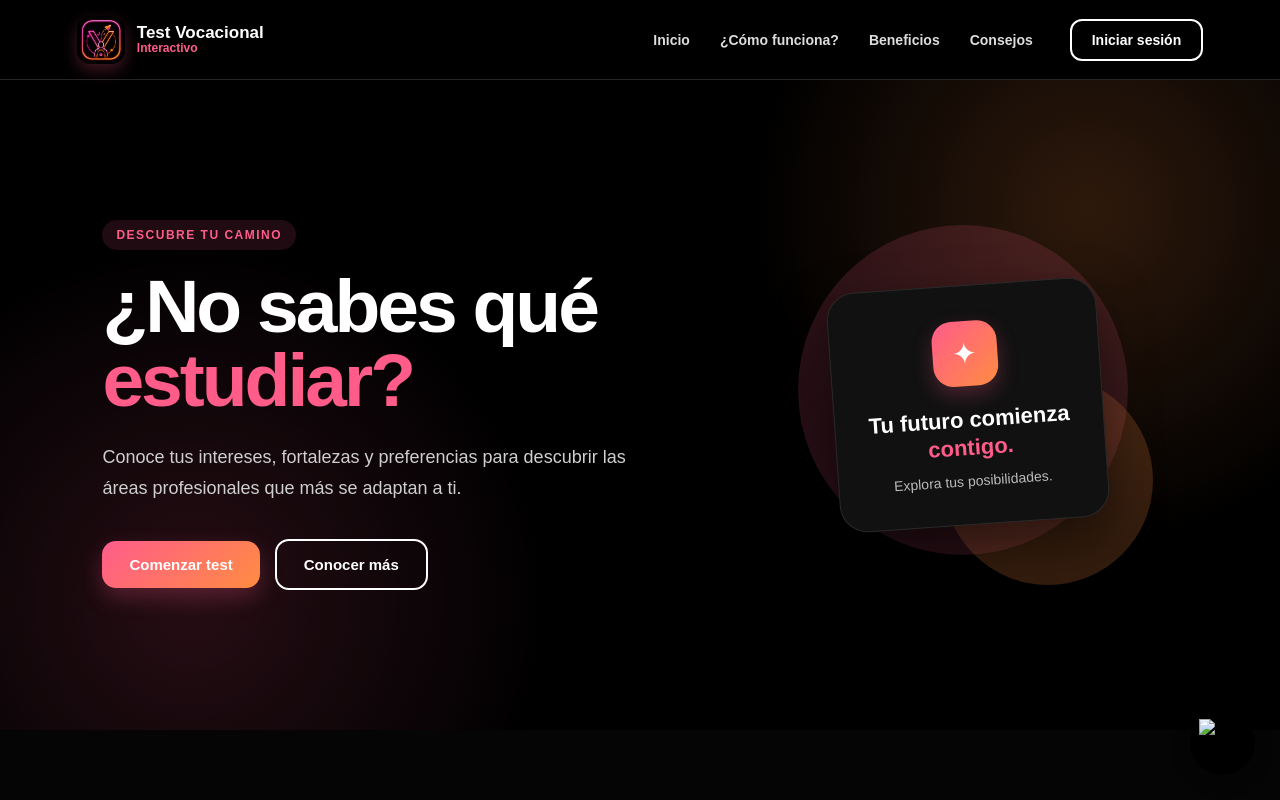
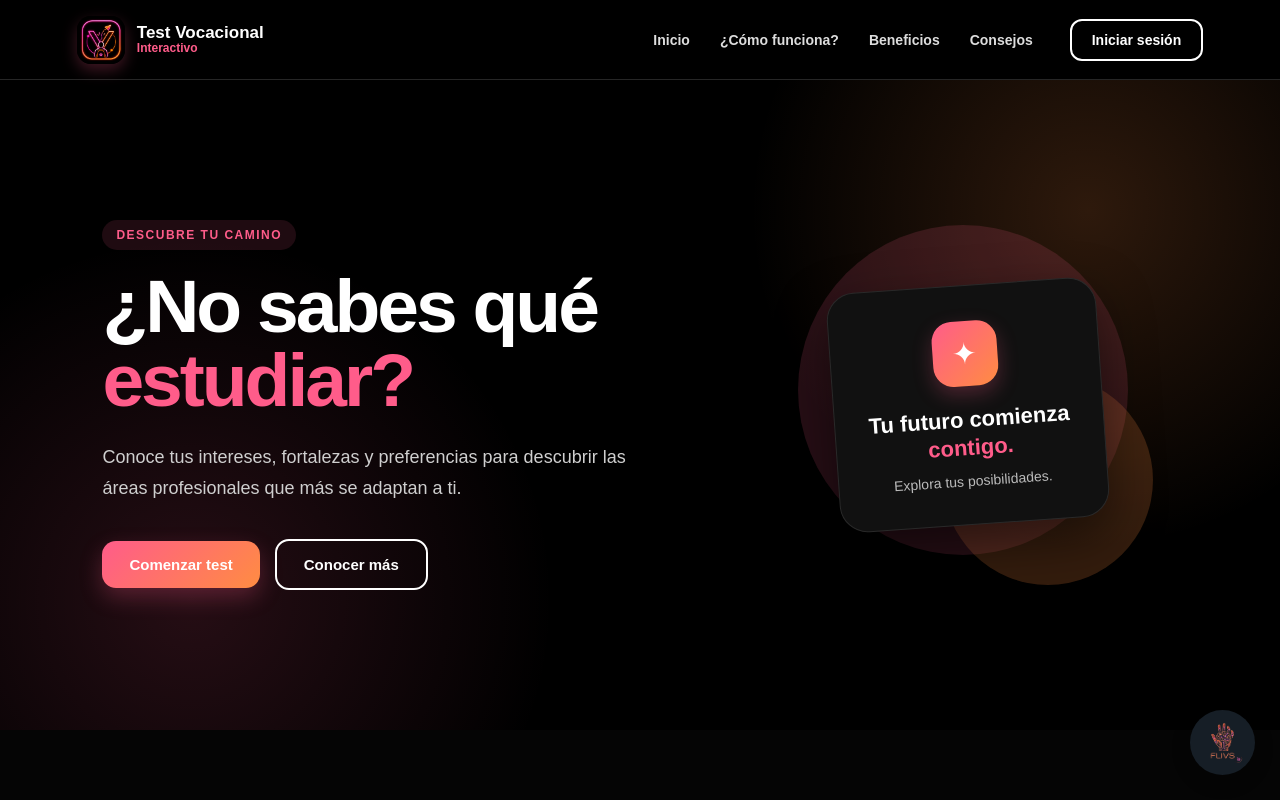
Before and after one commit to FLIVS-134/Test-Vocacional-Interactivo, a website: page public/index.html in a window 1280 px wide. Shown: the top 800 px of the page. Drawn offline with Linux system fonts and the light colour scheme; no server answers.

Commit message:
Actualización del test vocacional interactivo

```diff
--- a/public/css/estilos.css
+++ b/public/css/estilos.css
@@ -2552,7 +2552,7 @@ FLIVS - ASISTENTE VOCACIONAL
     border: none;
     border-radius: 50%;
 
-    background: rgb(0, 0, 0);
+    background: rgb(22, 30, 38);
 
     box-shadow: 0 6px 20px rgba(0, 0, 0, 0.20);
 
--- a/public/index.html
+++ b/public/index.html
@@ -5,7 +5,7 @@
 <head>
     <meta charset="UTF-8">
     <meta name="viewport" content="width=device-width, initial-scale=1.0">
-    <link rel="icon" type="image/png" href="/img/logo.png">
+    <link rel="icon" type="image/png" href="/img/logob.png">
 
     <title>Test Vocacional Interactivo</title>
 
@@ -394,7 +394,7 @@
 ========================================== -->
 
     <button id="flivs-boton" class="flivs-boton" aria-label="Abrir FLIVS">
-        <img src="/img/logo2.png" alt="FLIVS">
+        <img src="/img/logoc.png" alt="FLIVS">
     </button>
 
 
```
Also changed, not shown: public/admin/areas.html (+1 -1 lines), public/admin/carreras.html (+1 -1 lines), public/admin/panel.html (+1 -1 lines), public/admin/preguntas.html (+1 -1 lines), public/admin/usuarios.html (+1 -1 lines), public/consejos.html (+2 -2 lines), public/login.html (+1 -1 lines), public/registro.html (+1 -1 lines), public/test.html (+2 -2 lines), public/img/logo.jpg (deleted), public/img/logo2.png (added), public/img/logo2.png.jpeg (deleted), public/img/logob.png (added), public/img/logoc.png (added).
